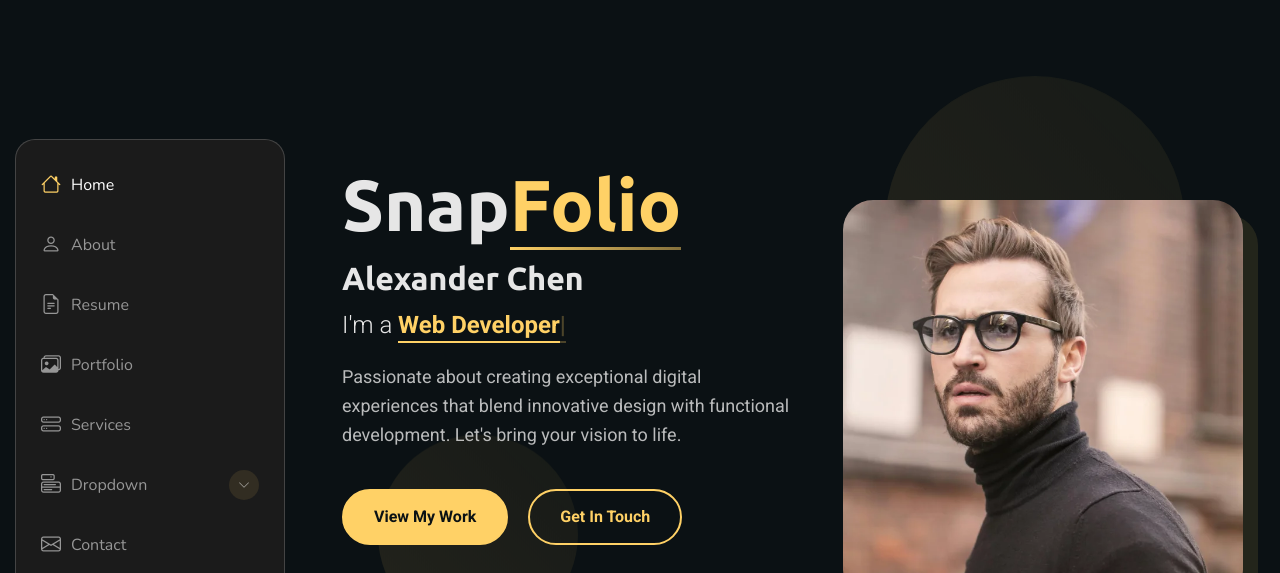
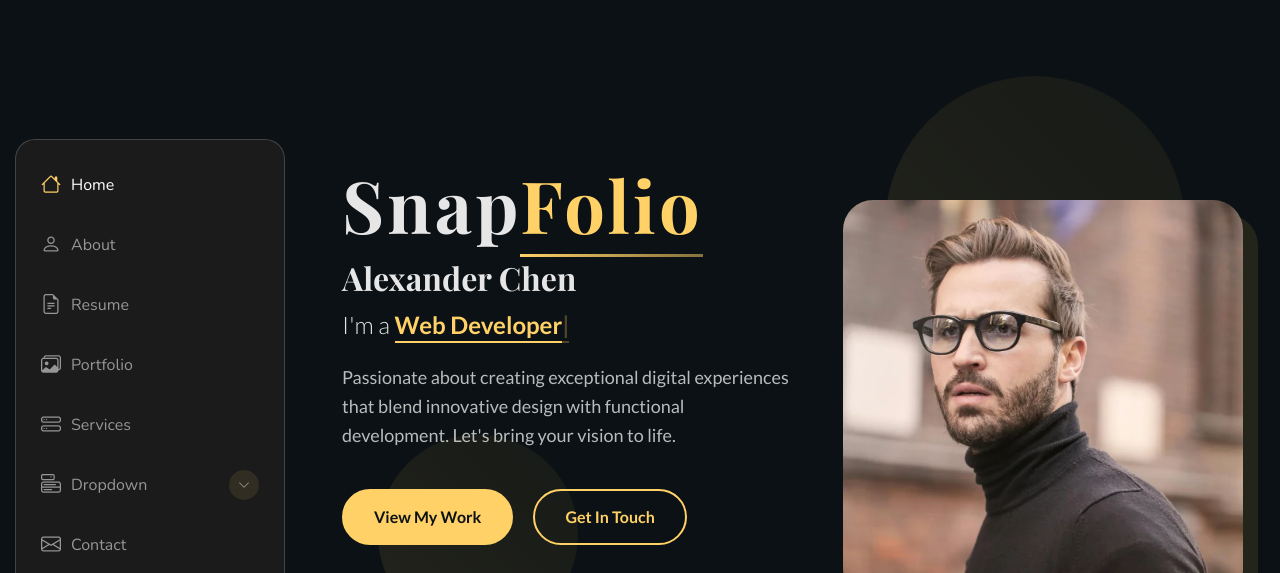
Before and after one commit to sameeksha-dalvi/SnapFolio, a plain HTML site: page index.html in a window 1280 px wide. Shown: the top 573 px of the page. Drawn offline with nearby package versions, Linux system fonts and the light colour scheme.

Commit message:
Change header and body fonts.

```diff
--- a/assets/css/custom.css
+++ b/assets/css/custom.css
@@ -12,8 +12,8 @@
 --------------------------------------------------------------*/
 /* Fonts */
 :root {
-    --default-font: "Roboto",  system-ui, -apple-system, "Segoe UI", Roboto, "Helvetica Neue", Arial, "Noto Sans", "Liberation Sans", sans-serif, "Apple Color Emoji", "Segoe UI Emoji", "Segoe UI Symbol", "Noto Color Emoji";
-    --heading-font: "Ubuntu",  sans-serif;
+    --default-font: "Lato",  system-ui, -apple-system, "Segoe UI", Roboto, "Helvetica Neue", Arial, "Noto Sans", "Liberation Sans", sans-serif, "Apple Color Emoji", "Segoe UI Emoji", "Segoe UI Symbol", "Noto Color Emoji";
+    --heading-font: "Playfair Display",  sans-serif;
     --nav-font: "Nunito",  sans-serif;
   }
 
@@ -596,6 +596,7 @@
     font-weight: 800;
     line-height: 1.1;
     margin-bottom: 15px;
+    letter-spacing: 0.2rem;
     color: var(--heading-color);
   }
 
--- a/index.html
+++ b/index.html
@@ -16,6 +16,7 @@
   <link href="https://fonts.googleapis.com" rel="preconnect">
   <link href="https://fonts.gstatic.com" rel="preconnect" crossorigin>
   <link href="https://fonts.googleapis.com/css2?family=Roboto:ital,wght@0,100;0,300;0,400;0,500;0,700;0,900;1,100;1,300;1,400;1,500;1,700;1,900&family=Ubuntu:ital,wght@0,300;0,400;0,500;0,700;1,300;1,400;1,500;1,700&family=Nunito:ital,wght@0,200;0,300;0,400;0,500;0,600;0,700;0,800;0,900;1,200;1,300;1,400;1,500;1,600;1,700;1,800;1,900&display=swap" rel="stylesheet">
+  <link href="https://fonts.googleapis.com/css2?family=Lato:wght@300;400;700&family=Playfair+Display:wght@400;700&display=swap" rel="stylesheet">
 
   <!-- Vendor CSS Files -->
   <link href="assets/vendor/bootstrap/css/bootstrap.min.css" rel="stylesheet">
```
